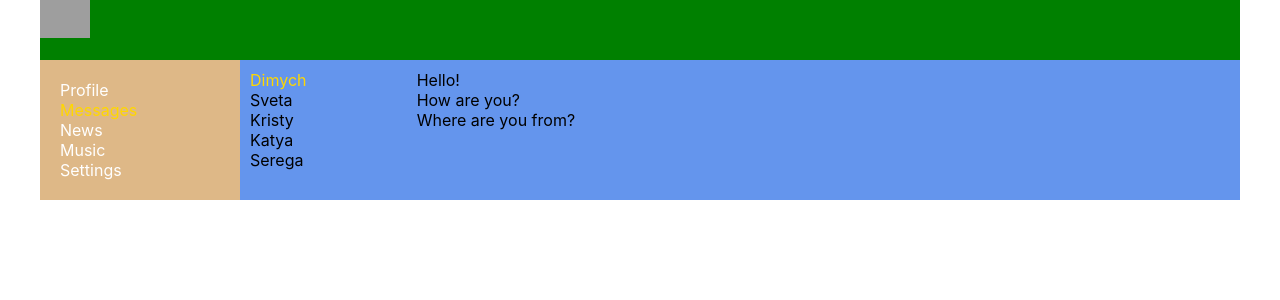
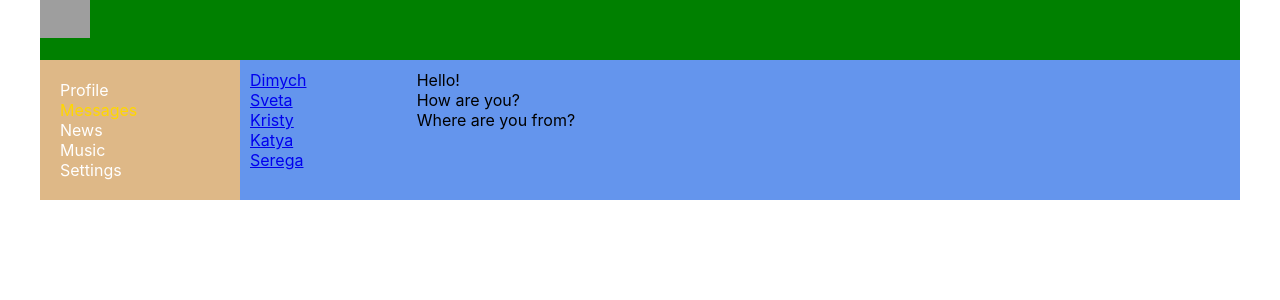
Before and after one commit to kolayma/samurai-way-main, a React (Create React App) app: page /dialogs in a window 1280 px wide. Shown: the top 300 px of the page. Built offline with nearby package versions, Linux system fonts and the light colour scheme; grey boxes are pictures that could not be loaded.

Commit message:
added navlinks to dialogs

```diff
--- a/src/components/Dialogs/Dialogs.tsx
+++ b/src/components/Dialogs/Dialogs.tsx
@@ -1,24 +1,25 @@
 import React from "react";
 import s from './Dialogs.module.css'
+import {NavLink} from "react-router-dom";
 
 const Dialogs = ()=> {
     return (
         <div className={s.dialogs}>
             <div className={s.dialogsItems}>
                 <div className={s.dialog + ' ' + s.active}>
-                    Dimych
+                    <NavLink to="/dialog/1" >Dimych</NavLink>
                 </div>
                 <div className={s.dialog}>
-                    Sveta
+                    <NavLink to="/dialog/2">Sveta</NavLink>
                 </div>
                 <div className={s.dialog}>
-                    Kristy
+                    <NavLink to="/dialog/3">Kristy</NavLink>
                 </div>
                 <div className={s.dialog}>
-                    Katya
+                    <NavLink to="/dialog/4">Katya</NavLink>
                 </div>
                 <div className={s.dialog}>
-                    Serega
+                    <NavLink to="/dialog/5">Serega</NavLink>
                 </div>
 
             </div>
```
